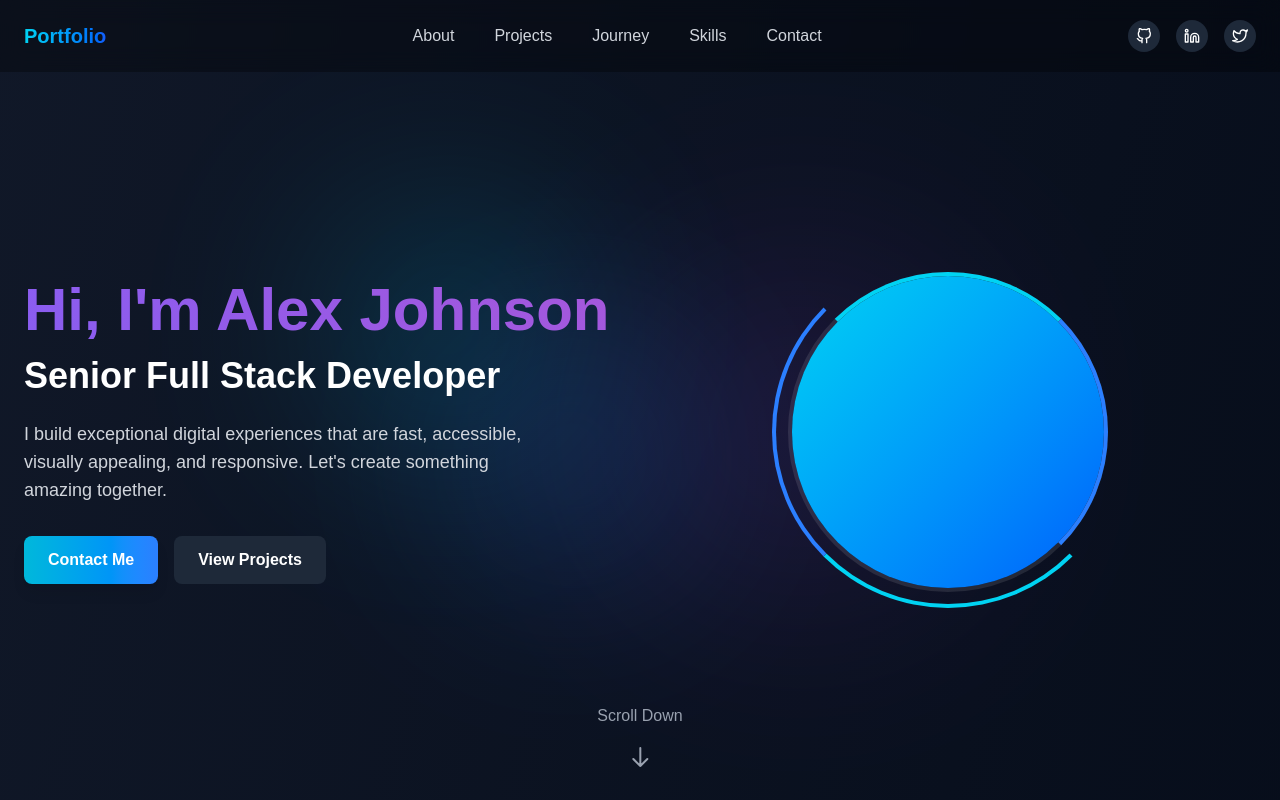
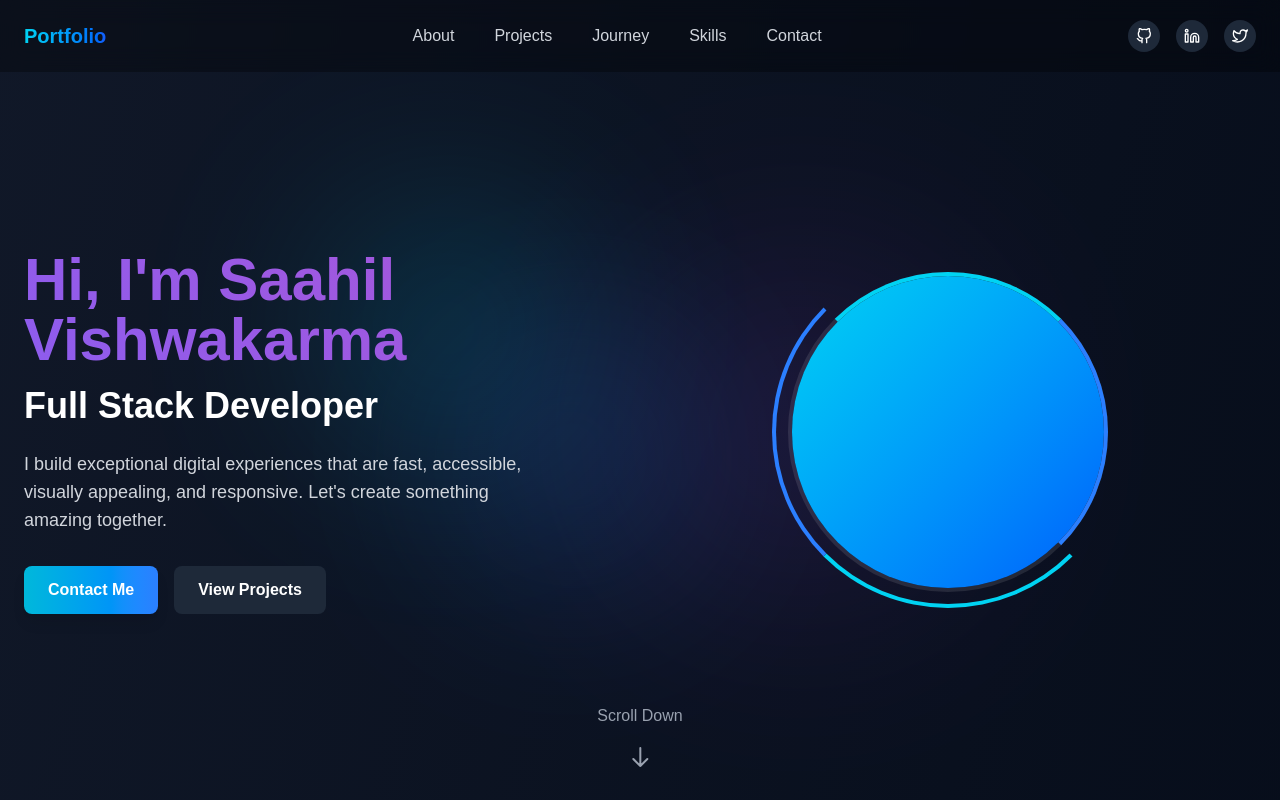
Before and after one commit to Saahil-04/my-portfolio, a Next.js app: page / in a window 1280 px wide. Shown: the top 800 px of the page. Built offline with nearby package versions, Linux system fonts and the light colour scheme.

Commit message:
feat: Update hero section with new name and title

```diff
--- a/src/app/page.tsx
+++ b/src/app/page.tsx
@@ -181,7 +181,7 @@ const HeroSection = () => {
                 backgroundSize: '300% 300%'
               }}
             >
-              Hi, I'm Alex Johnson
+              Hi, I'm Saahil Vishwakarma
             </motion.h1>
 
             <motion.h2
@@ -190,7 +190,7 @@ const HeroSection = () => {
               animate={{ opacity: 1 }}
               transition={{ delay: 0.3, duration: 0.8 }}
             >
-              Senior Full Stack Developer
+              Full Stack Developer
             </motion.h2>
 
             <motion.p
```
